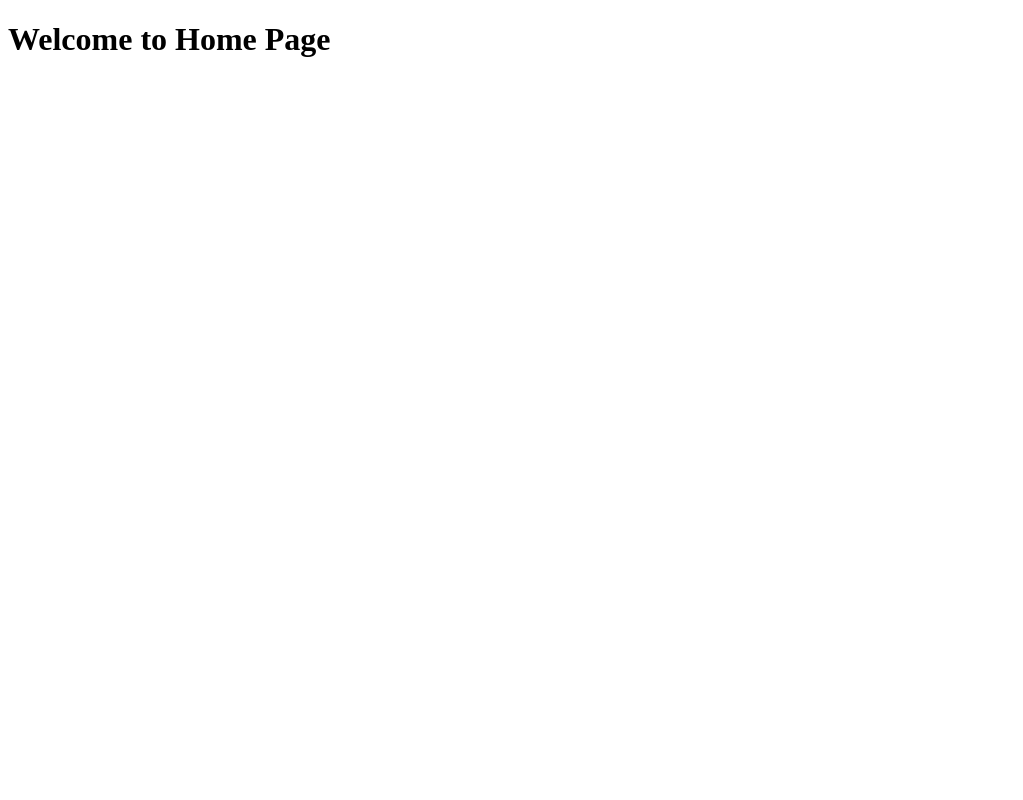
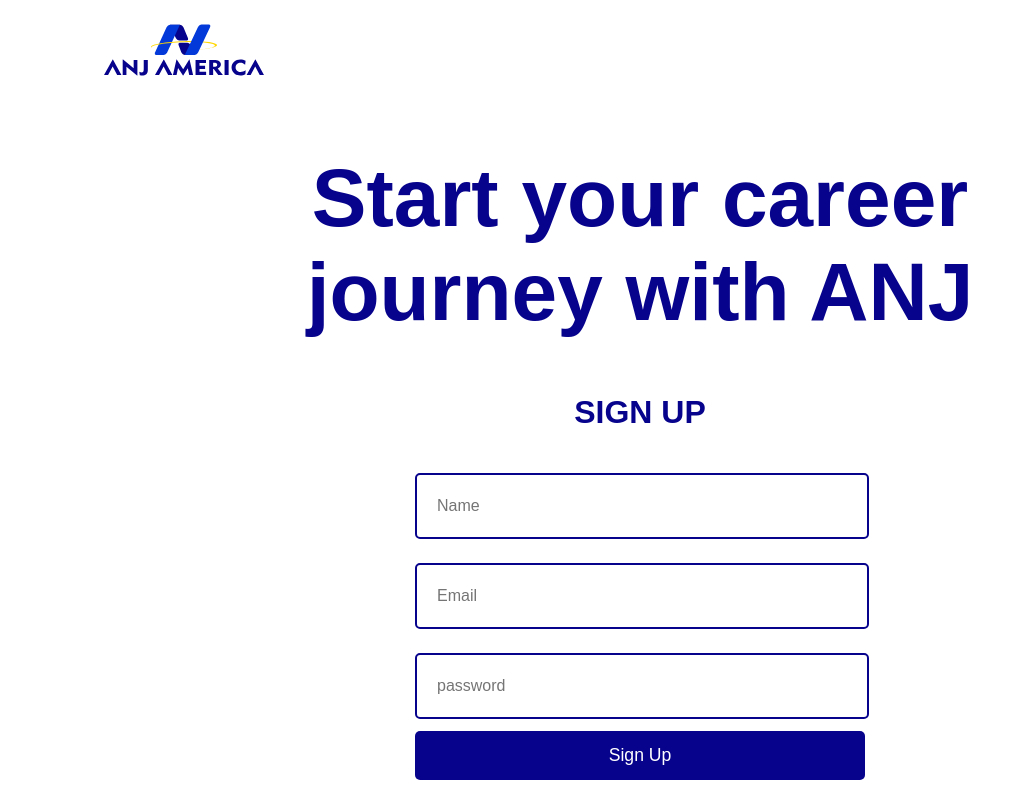
Before and after one commit to joyal35/Log-In, a React (Vite) app: page / in a window 1280 px wide. Shown: the top 800 px of the page, without its empty margins (0-1023 px from the left). Built offline with nearby package versions, Linux system fonts and the light colour scheme.

Commit message:
second commit

```diff
--- a/src/App.jsx
+++ b/src/App.jsx
@@ -1,5 +1,5 @@
 import React from "react";
-import { Route, Routes,Link } from "react-router-dom";
+import { Route, Routes } from "react-router-dom";
 import Home from "./Pages/Home/Home";
 import Login from "./Pages/Log In/Login";
 import Signup from "./Pages/Sign Up/Signup";
@@ -8,9 +8,9 @@
   return (
     <div>
       <Routes>
-        <Route path="/" element={<Home />} />
+        <Route path="/" element={<Signup />} />
         <Route path="/login" element={<Login />} />
-        <Route path="/signup" element={<Signup />} />
+        <Route path="/home" element={<Home />} />
       </Routes>
     </div>
   );
--- a/src/Pages/Log In/Login.jsx
+++ b/src/Pages/Log In/Login.jsx
@@ -1,21 +1,44 @@
-import React from "react";
+import React, { useState } from "react";
 import './Login.css'
 import anj_logo from "../../assets/Anj-logo.svg";
 import google_logo from '../../assets/google.png'
 import apple_logo from '../../assets/apple-logo.png'
 import facebook_logo from '../../assets/facebook.png'
-import { Link } from "react-router-dom";
+import { Link, useNavigate } from "react-router-dom";
 
 const Login = () => {
+
+  const [email,setEmail] = useState("")
+  const [password,setPassword] = useState("")
+  const navigate =useNavigate()
+
+  const handleLogin = (e) =>{
+    e.preventDefault();
+
+    const users=JSON.parse(localStorage.getItem("users")) || []
+    const user = users.find((user)=> user.email === email && user.password
+  === password)
+
+  if(user){
+    localStorage.setItem("isAuthenticated",true)
+    localStorage.setItem("userName",user.name)
+    alert("Login successful!")
+    navigate("/home")
+  }else{
+    alert("Invaild user")
+  }
+
+
+  }
   return (
     <div className="login">
       <img src={anj_logo} alt="" />
       <h1 className="title">Start your career <br /> journey with ANJ</h1>
       <div className="login-form">
         <h1>Sign In</h1>
-        <form action="">
-          <input id="myInput" type="email" placeholder="Email" required />
-          <input type="password" placeholder="password" required />
+        <form onSubmit={handleLogin}>
+          <input id="myInput" type="email" placeholder="Email" value={email} onChange={(e) =>setEmail(e.target.value)} required />
+          <input type="password" placeholder="password" value={password} onChange={(e) =>setPassword(e.target.value)} required />
           <button className="btn">Log In</button>
         </form>
         <h4>Or Sign In with</h4>
--- a/src/Pages/Sign Up/Signup.jsx
+++ b/src/Pages/Sign Up/Signup.jsx
@@ -1,29 +1,67 @@
-import React from "react";
-import './Signup.css'
+import React, { useState } from "react";
+import "./Signup.css";
 import anj_logo from "../../assets/Anj-logo.svg";
-import google_logo from '../../assets/google.png'
-import apple_logo from '../../assets/apple-logo.png'
-import facebook_logo from '../../assets/facebook.png'
-import { Link } from "react-router-dom";
+import google_logo from "../../assets/google.png";
+import apple_logo from "../../assets/apple-logo.png";
+import facebook_logo from "../../assets/facebook.png";
+import { Link, useNavigate } from "react-router-dom";
 
 const Signup = () => {
+  const [name, setName] = useState("");
+  const [email, setEmail] = useState("");
+  const [password, setPassword] = useState("");
+  const navigate = useNavigate()
+
+  const handelSignUp = (e) => {
+    e.preventDefault();
+
+    if (!name || !email || !password) {
+      alert("All fields are required");
+    }
+
+    const users = JSON.parse(localStorage.getItem("user")) || [];
+    const userExit = users.some((user) => user.email === email);
+
+    if (userExit) {
+      alert("This email is alredy exist");
+    }
+
+    users.push({ name, email, password });
+    localStorage.setItem("users",JSON.stringify(users))
+    localStorage.setItem("isAuthenticated", true);
+    localStorage.setItem("userName",name)
+
+    alert("Signup successful!")
+    navigate("/home");
+  };
+
   return (
     <div className="login">
       <img src={anj_logo} alt="" />
-      <h1 className="title">Start your career <br /> journey with ANJ</h1>
+      <h1 className="title">
+        Start your career <br /> journey with ANJ
+      </h1>
       <div className="login-form">
         <h1>Sign Up</h1>
-        <form action="">
-          <input type="text" placeholder="Name" />
-          <input type="email" placeholder="Email" required />
-          <input type="password" placeholder="password" required />
+        <form onSubmit={handelSignUp}>
+          <input type="text" placeholder="Name" value={name} onChange={(e) =>setName(e.target.value)} />
+          <input type="email" placeholder="Email" value={email} onChange={(e) =>setEmail(e.target.value)} required />
+          <input type="password" placeholder="password" value={password} onChange={(e) =>setPassword(e.target.value)} required />
           <button className="btn">Sign Up</button>
         </form>
         <h4>Or Sign Up with</h4>
         <div className="social">
-          <div className="google"><img src={google_logo} alt="" /></div>
-          <div className="apple"> <img src={apple_logo} alt="" /></div>
-          <div className="facebook"> <img src={facebook_logo} alt="" /></div>
+          <div className="google">
+            <img src={google_logo} alt="" />
+          </div>
+          <div className="apple">
+            {" "}
+            <img src={apple_logo} alt="" />
+          </div>
+          <div className="facebook">
+            {" "}
+            <img src={facebook_logo} alt="" />
+          </div>
         </div>
         <div className="form-switch">
           <p>
```
